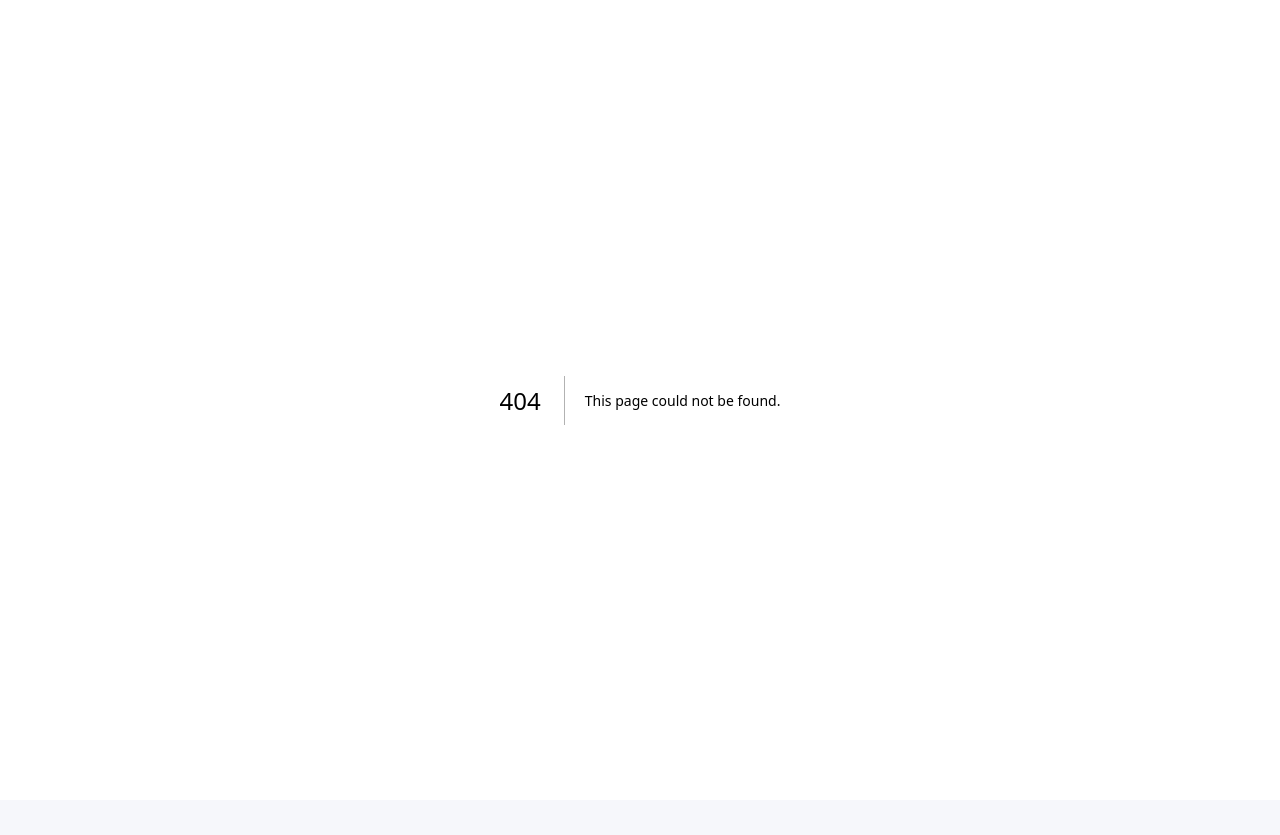
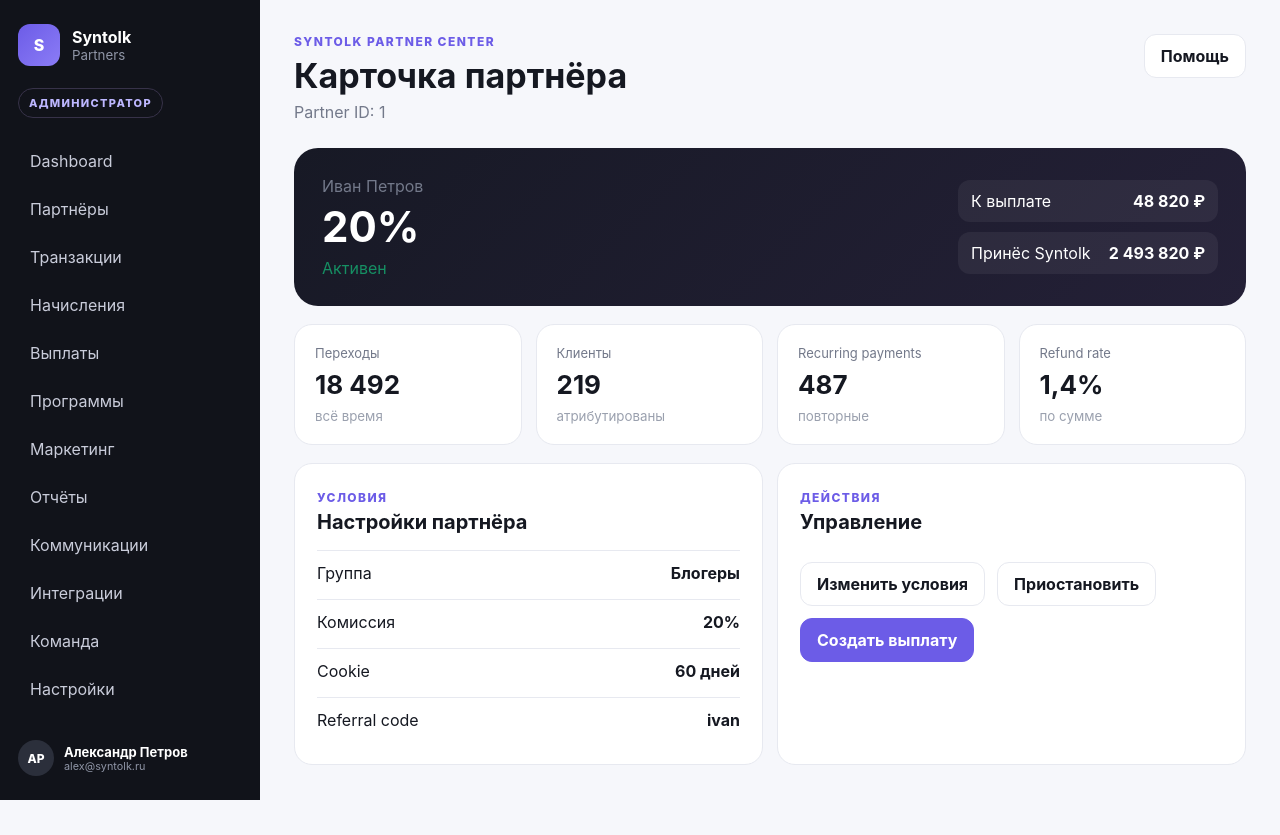
Before and after one commit to syntolkru-prog/Syntolk-partners-panel, a Next.js app: page /admin/partners/1 in a window 1280 px wide. Before the commit this address had no page. Before the commit the page ends 800 px from the top, so only its background shows below. Built offline with nearby package versions, Linux system fonts and the light colour scheme.

Commit message:
feat: add detailed partner admin screen

```diff
--- /dev/null
+++ b/app/admin/partners/[id]/page.tsx
@@ -0,0 +1,11 @@
+import { Shell, Money } from "@/components/shell";
+import { adminNav } from "@/lib/navigation";
+
+export default async function Page({params}:{params:Promise<{id:string}>}){
+  const {id}=await params;
+  return <Shell title="Карточка партнёра" subtitle={`Partner ID: ${id}`} nav={adminNav} role="АДМИНИСТРАТОР">
+    <section className="hero-panel"><div><span className="muted">Иван Петров</span><strong className="hero-money">20%</strong><span className="positive">Активен</span></div><div className="hero-meta"><span>К выплате <b><Money value={48820}/></b></span><span>Принёс Syntolk <b><Money value={2493820}/></b></span></div></section>
+    <section className="stat-grid"><article><span>Переходы</span><strong>18 492</strong><small>всё время</small></article><article><span>Клиенты</span><strong>219</strong><small>атрибутированы</small></article><article><span>Recurring payments</span><strong>487</strong><small>повторные</small></article><article><span>Refund rate</span><strong>1,4%</strong><small>по сумме</small></article></section>
+    <section className="grid-two"><article className="card"><span className="eyebrow">УСЛОВИЯ</span><h2>Настройки партнёра</h2><div className="settings-list"><div><span>Группа</span><b>Блогеры</b></div><div><span>Комиссия</span><b>20%</b></div><div><span>Cookie</span><b>60 дней</b></div><div><span>Referral code</span><b>ivan</b></div></div></article><article className="card"><span className="eyebrow">ДЕЙСТВИЯ</span><h2>Управление</h2><div className="landing-actions"><button className="button secondary">Изменить условия</button><button className="button secondary">Приостановить</button><button className="button primary">Создать выплату</button></div></article></section>
+  </Shell>
+}
```
